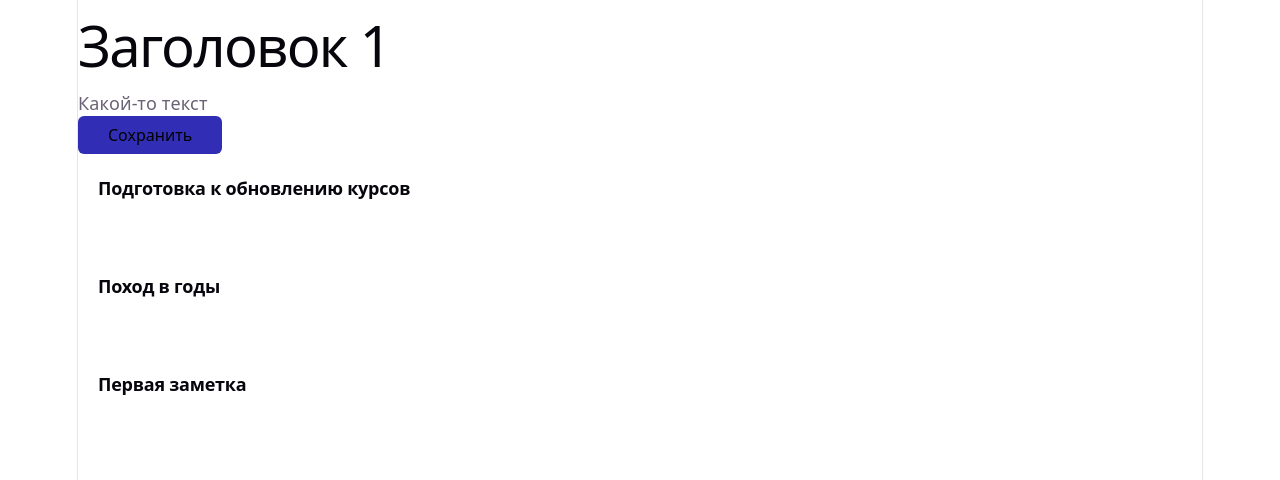
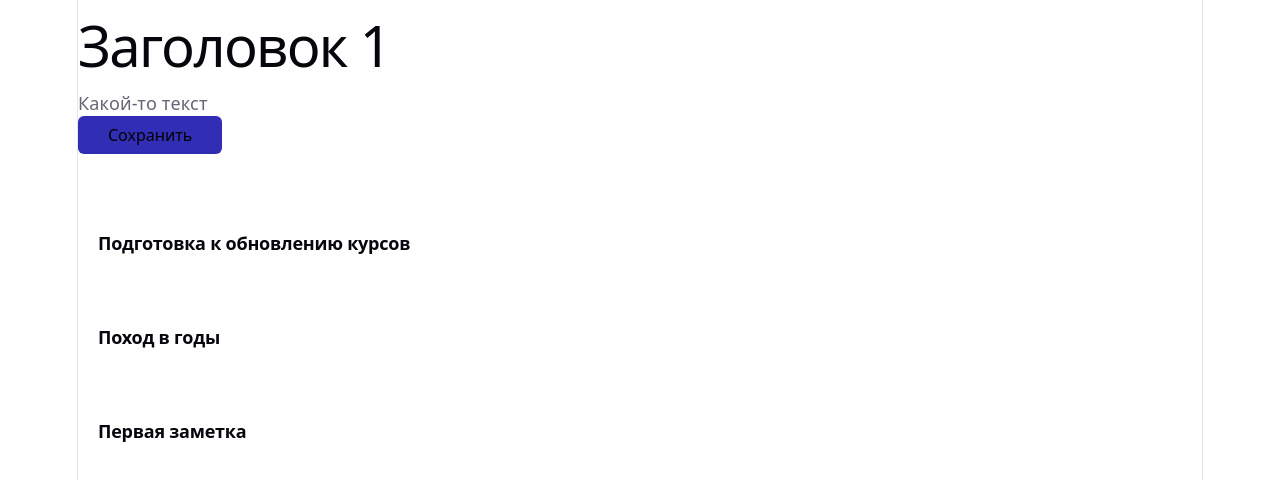
Before and after one commit to avf-hub/react-app, a React (Vite) app: page / in a window 1280 px wide. Shown: the top 480 px of the page. Built offline with nearby package versions, Linux system fonts and the light colour scheme.

Commit message:
Композиция

```diff
--- a/eslint.config.js
+++ b/eslint.config.js
@@ -26,7 +26,9 @@ export default defineConfig([
 			'no-unused-vars': ['error', { varsIgnorePattern: '^[A-Z_]' }],
 			'semi': ['error', 'always', { 'omitLastInOneLineBlock': false }],
 			'comma-dangle': ['error', 'never'],
-      'quotes': ['error', 'single']
+			'quotes': ['error', 'single'],
+			'react/prop-types': [0],
+			'indent': ['error', 'tab']
 		}
 	}
 ]);
--- a/src/App.jsx
+++ b/src/App.jsx
@@ -1,5 +1,6 @@
 import './App.css';
 import Button from './components/Button/Button';
+import CardButton from './components/CardButton/CardButton';
 import JournalItem from './components/JournalItem/JournalItem';
 
 function App() {
@@ -26,9 +27,12 @@ function App() {
 			<h1>Заголовок 1</h1>
 			<p>Какой-то текст</p>
 			<Button />
-      <JournalItem title={data[0].title} date={data[0].date} text={data[0].text} />
-      <JournalItem title={data[1].title} date={data[1].date} text={data[1].text} />
-      <JournalItem title={data[2].title} date={data[2].date} text={data[2].text} />
+			<CardButton>Новое воспоминание</CardButton>
+			{data.map((el, index) => (
+				<CardButton key={index}>
+					<JournalItem title={el.title} date={el.date} text={el.text} />
+				</CardButton>
+			))}
 		</div>
 	);
 }
--- /dev/null
+++ b/src/components/CardButton/CardButton.css
@@ -0,0 +1,14 @@
+.card-button {
+	border-radius: 3px;
+	background: rgba(255, 255, 255, 0.03);
+	color: #FFF;
+	padding: 20px;
+	border: none;
+	cursor: pointer;
+	text-align: start;
+	display: block;
+}
+
+.card-button:hover {
+	background: rgba(255, 255, 255, 0.10);
+}
--- /dev/null
+++ b/src/components/CardButton/CardButton.jsx
@@ -0,0 +1,9 @@
+import './CardButton.css';
+
+function CardButton({ children }) {
+	return (
+		<button className="card-button">{children}</button>
+	);
+}
+
+export default CardButton;
--- a/src/components/JournalItem/JournalItem.css
+++ b/src/components/JournalItem/JournalItem.css
@@ -1,10 +1,3 @@
-.journal-item {
-	border-radius: 3px;
-	background: rgba(255, 255, 255, 0.03);
-	color: #FFF;
-	padding: 20px;
-}
-
 .journal-item__header {
 	font-size: 18px;
 	font-style: normal;
--- a/src/components/JournalItem/JournalItem.jsx
+++ b/src/components/JournalItem/JournalItem.jsx
@@ -4,13 +4,13 @@ function JournalItem({ title, date, text }) {
 	const formatedDate = new Intl.DateTimeFormat('ru-RU').format(date);
 
 	return (
-		<div className="journal-item">
+		<>
 			<h2 className="journal-item__header">{title}</h2>
 			<div className="journal-item__body">
 				<div className="journal-item__date">{formatedDate}</div>
 				<div className="journal-item__text">{text}</div>
 			</div>
-		</div>
+		</>
 	);
 }
 
--- a/src/main.jsx
+++ b/src/main.jsx
@@ -4,7 +4,7 @@ import './index.css';
 import App from './App.jsx';
 
 createRoot(document.getElementById('root')).render(
-  <StrictMode>
-    <App />
-  </StrictMode>
+	<StrictMode>
+		<App />
+	</StrictMode>
 );
```
Lines whose indentation alone changed are shown as unchanged.
